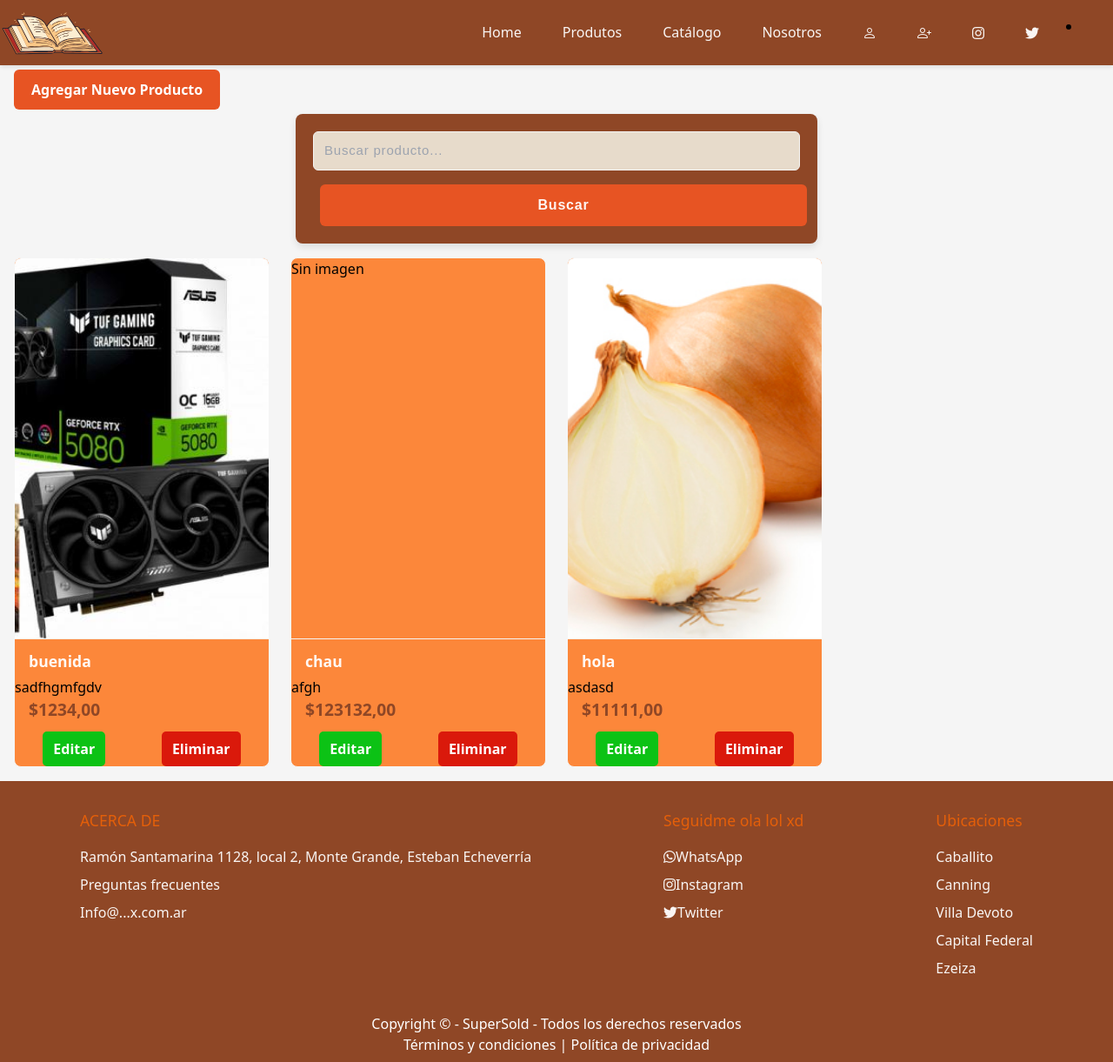
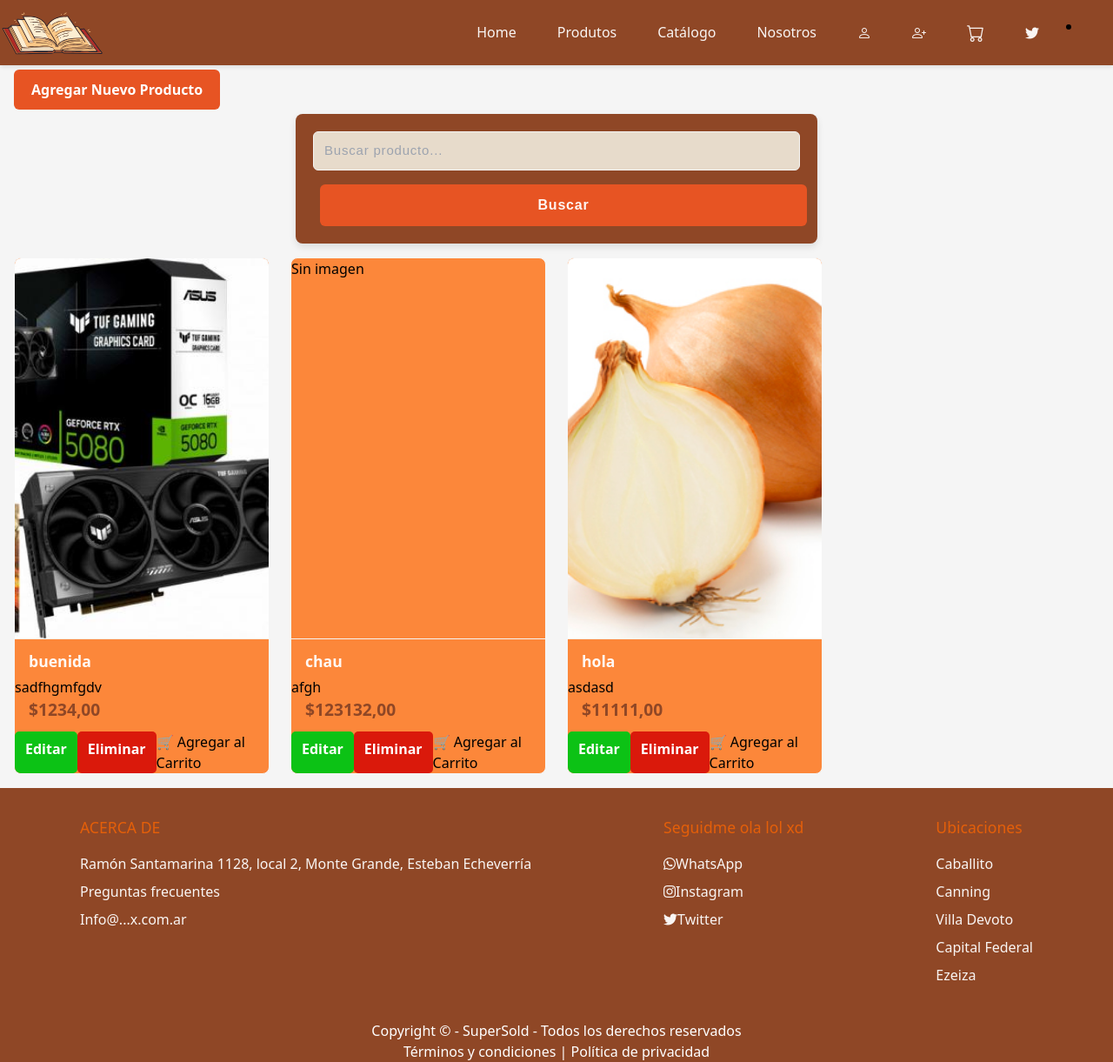
Before and after one commit to SnoKe24/Biblioteca, a Django app: page /Productos/ in a window 1280 px wide. Shown: the whole page at 87% size. Run offline with Django 5.2, Linux system fonts and the light colour scheme; data comes from the database, SQL or seed files in the repository; both versions use the stored data as it was after the commit; some libraries are stand-ins or nearby versions.

Commit message:
carrito no muestra imagen

```diff
--- a/Southech/urls.py
+++ b/Southech/urls.py
@@ -1,5 +1,7 @@
 from django.contrib import admin
 from django.urls import path, include
+from django.conf import settings
+from django.conf.urls.static import static
 
 urlpatterns = [
     path('admin/', admin.site.urls),
--- a/config/models.py
+++ b/config/models.py
@@ -12,7 +12,7 @@
     # Precio del producto con dos decimales
     precio = models.DecimalField(max_digits=8, decimal_places=2, help_text="$ Pesos")
     # Campo para subir imagen y almacenarla en carpeta media
-    imagen = models.ImageField(upload_to='productos/', blank=True, null=True, help_text="")
+    imagen = models.ImageField(upload_to="productos/", null=True, blank=True)
     imagen_url = models.CharField(max_length=255, blank=True, null=True, help_text="Ruta o URL de la imagen del producto")
     # Fecha y hora de creación automática para ordenar productos por fecha
     fecha_creacion = models.DateTimeField(auto_now_add=True)
--- a/config/static/css/style.css
+++ b/config/static/css/style.css
@@ -459,3 +459,33 @@
         margin: 1rem;
     }
 }
+
+/*_____________________*/
+/*       CARRITO       */
+/*---------------------*/
+.carrito-lista {
+    list-style: none;
+    padding: 0;
+}
+
+.carrito-item {
+    display: flex;
+    align-items: center;
+    margin-bottom: 15px;
+    background: #ffffff20;
+    border-radius: 8px;
+    padding: 10px;
+}
+
+.carrito-img {
+    width: 80px;
+    height: 80px;
+    object-fit: cover;
+    border-radius: 6px;
+    margin-right: 15px;
+}
+
+.carrito-info h4 {
+    margin: 0;
+    font-size: 18px;
+}
--- a/config/templates/Pages/Base.html
+++ b/config/templates/Pages/Base.html
@@ -57,9 +57,11 @@
         </a>
 
     {% endif %}
-                    <a href="https://www.instagram.com/sou.thech/">
+
+            <!-- 🚀 NUEVO: ICONO DE CARRITO -->
+                    <a href="{% url 'carrito' %}">
                         <button>
-                            <i class="fab fa-instagram"></i>
+                        <i class="bi bi-cart" style="font-size: 20px;"></i>
                         </button>
                     </a>
                     <a href="https://x.com/dondetashermosa">
--- a/config/templates/Pages/Productos.html
+++ b/config/templates/Pages/Productos.html
@@ -28,6 +28,7 @@
         <div class="acciones-producto">
             <a href="{% url 'editar_producto' producto.id %}" class="btn-editar">Editar</a>
             <a href="{% url 'eliminar_producto' producto.id %}" class="btn-eliminar">Eliminar</a>
+            <a href="{% url 'agregar_carrito' producto.id %}" class="btn-carrito">🛒 Agregar al Carrito</a>
         </div>
     </div>
     {% empty %}
--- a/config/urls.py
+++ b/config/urls.py
@@ -2,6 +2,7 @@
 from .views import home, catalogo, about, productos, base, crear_producto, editar_producto, eliminar_producto
 from . import views
 from django.contrib import admin
+from .views import *
 
 urlpatterns = [
     path('admin/', admin.site.urls),
@@ -11,12 +12,20 @@
     path('login/', views.login_view, name='login'),
     path('logout/', views.logout_view, name='logout'),
 
+    # Carrito
+    path('carrito/', carrito, name="carrito"),
+    path('carrito/agregar/<int:id>/', agregar_carrito, name="agregar_carrito"),
+    path('carrito/eliminar/<int:id>/', eliminar_carrito, name="eliminar_carrito"),
+    path('carrito/vaciar/', vaciar_carrito, name="vaciar_carrito"),
+
+    # Paginas utilizadas
     path('', base, name="Base"),
     path('Home/', home, name="Home"),
     path('About/', about, name="About"),
     path('Catalogo/', catalogo, name="Catalogo"),
     path("Productos/", productos, name="Productos"),
     path("buscar/", views.buscar_producto, name="buscar_producto"),
+
     #CRUD de productos separados
     path('Productos/crear/', crear_producto, name="crear_producto"),
     path('Productos/editar/<int:producto_id>/', editar_producto, name="editar_producto"),
--- a/config/views.py
+++ b/config/views.py
@@ -1,4 +1,4 @@
-from .models import Producto
+from .models import *
 from .forms import ProductoForm
 from django.shortcuts import render, get_object_or_404, redirect
 from django.http import HttpResponse
@@ -6,6 +6,7 @@
 from django.db.models import Q
 from django.contrib.auth import login, logout
 from django.contrib.auth.forms import UserCreationForm,AuthenticationForm
+from .cart import add_to_cart, remove_from_cart, clear_cart, get_cart
 # Vista base que renderiza la plantilla base
 def base(request):
     return render(request, 'Pages/Base.html')
@@ -118,3 +119,48 @@
         productos = Producto.objects.none()  # lista vacía
 
     return render(request, "Catalogo.html", {"productos": productos, "query": query})
+
+def carrito(request):
+    cart = request.session.get('carrito', {})
+    productos = []
+    total = 0
+
+    for product_id, cantidad in cart.items():
+        p = Producto.objects.get(id=product_id)
+        subtotal = p.precio * cantidad
+        total += subtotal
+        productos.append({
+            'obj': p,
+            'cantidad': cantidad,
+            'subtotal': subtotal
+        })
+
+    return render(request, 'Pages/carrito.html', {
+        'items': productos,
+        'total': total
+    })
+
+
+
+
+def agregar_carrito(request, id):
+    carrito = request.session.get('carrito', {})
+
+    id = str(id)  # <-- OBLIGATORIO: guardar como STRING
+
+    carrito[id] = carrito.get(id, 0) + 1
+
+    request.session['carrito'] = carrito
+    return redirect('Productos')
+
+
+
+def eliminar_carrito(request, id):
+    remove_from_cart(request.session, id)
+    return redirect('carrito')
+
+
+def vaciar_carrito(request):
+    request.session['carrito'] = {}  # vaciar
+    request.session.modified = True  # asegurar que se guarde
+    return redirect('carrito')
```
Also changed, not shown: config/cart.py (added, +26 -0 lines), config/templates/Pages/carrito.html (added, +33 -0 lines), Media/productos/Placa_de_video.jpg (added), db.sqlite3.
